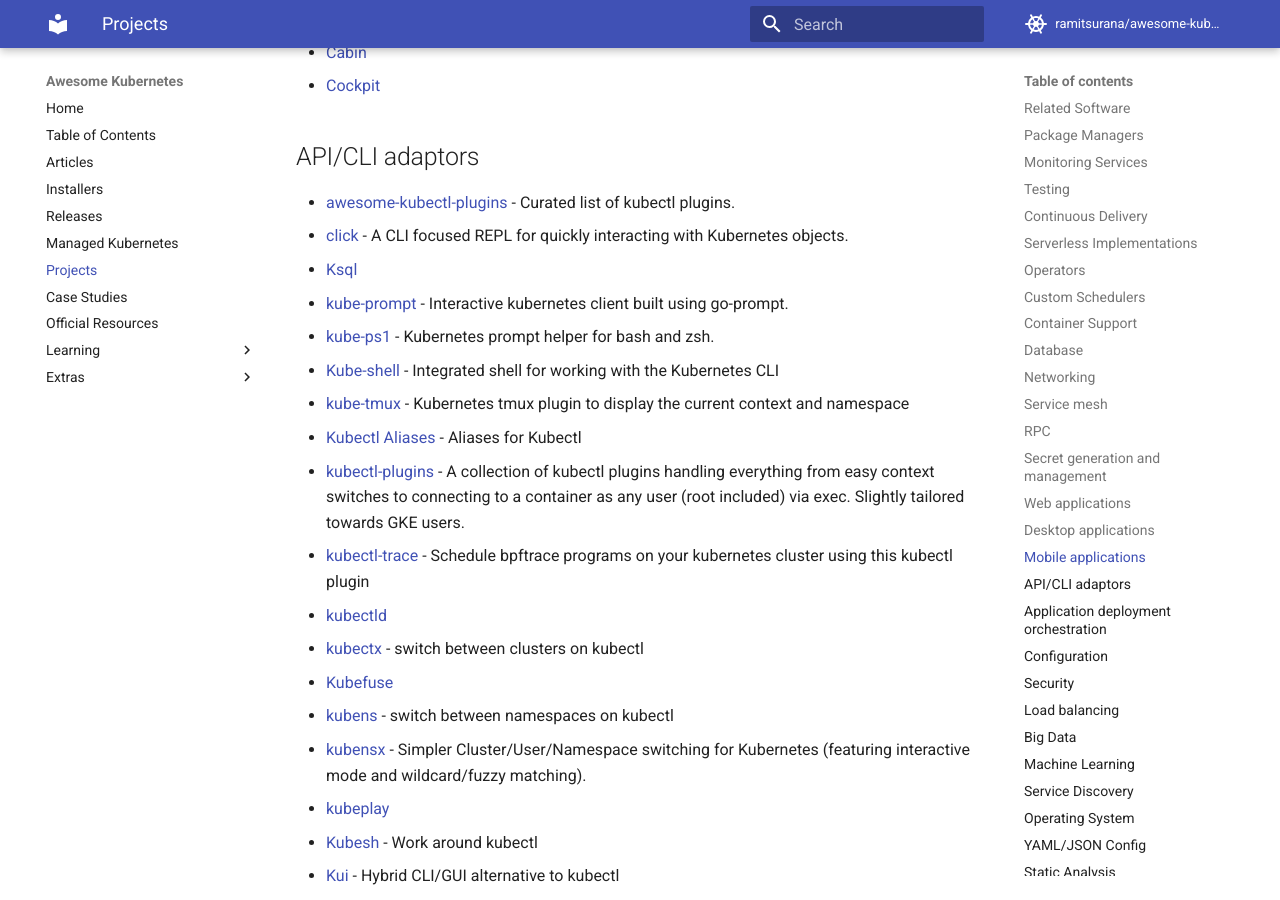
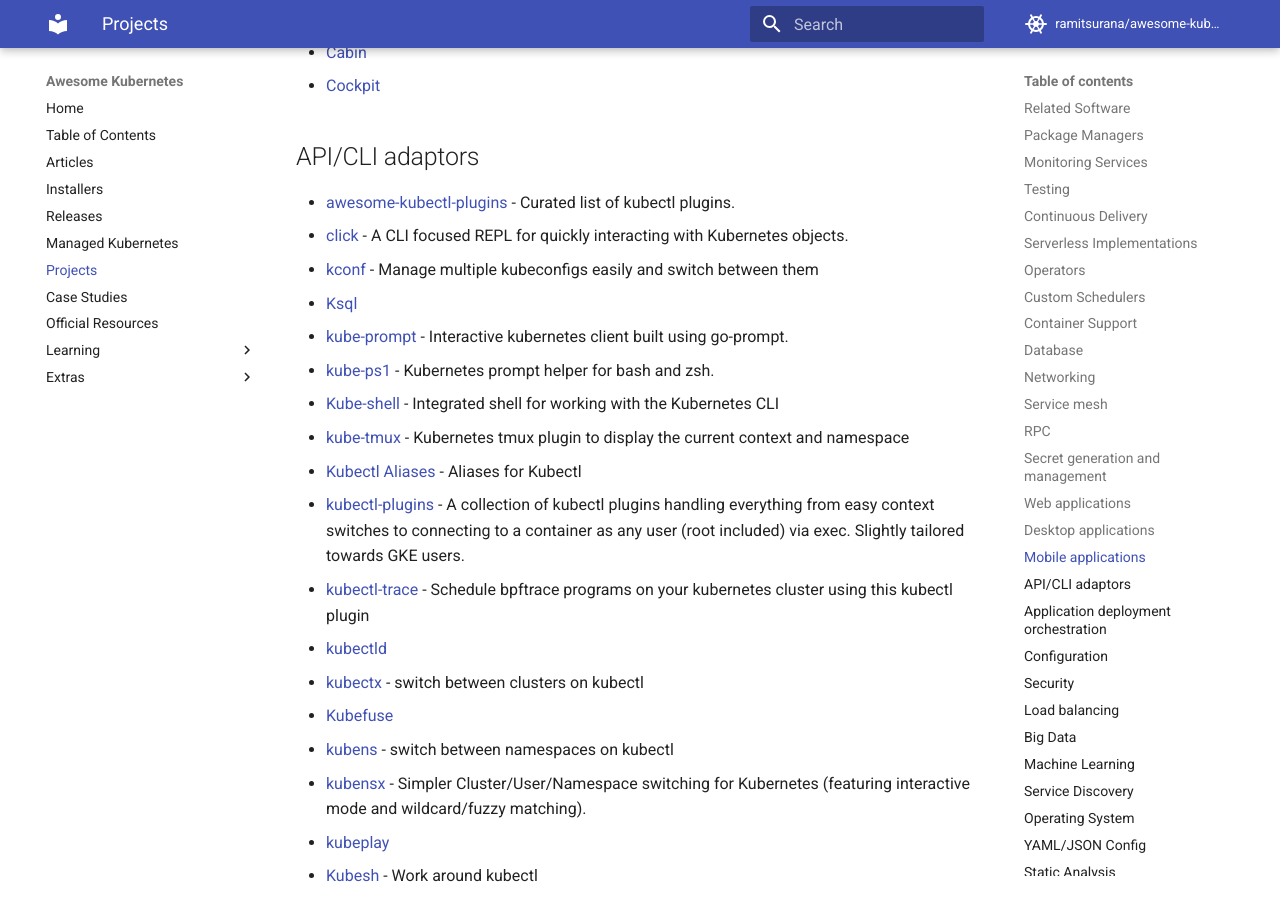
Before and after one commit to topstar920707/awesome-kubernetes, an MkDocs documentation site: the page built from docs/projects/projects.md, in a window 1280 px wide and 900 px high, scrolled down 10610 px. Built offline with MkDocs 1.6.1 and Material for MkDocs 9.7.7, drawn with Linux system fonts in a browser that asks for light colours; comment, search, counter and statistics services are not loaded.

Commit message:
docs: add kconf to CLI tool section (#619)

```diff
--- a/docs/projects/projects.md
+++ b/docs/projects/projects.md
@@ -304,6 +304,7 @@ Projects
 
 * [awesome-kubectl-plugins](https://github.com/ishantanu/awesome-kubectl-plugins) - Curated list of kubectl plugins.
 * [click](https://github.com/databricks/click) - A CLI focused REPL for quickly interacting with Kubernetes objects.
+* [kconf](https://github.com/particledecay/kconf) - Manage multiple kubeconfigs easily and switch between them
 * [Ksql](https://github.com/brendandburns/ksql)
 * [kube-prompt](https://github.com/c-bata/kube-prompt) - Interactive kubernetes client built using go-prompt.
 * [kube-ps1](https://github.com/jonmosco/kube-ps1) - Kubernetes prompt helper for bash and zsh.
```
